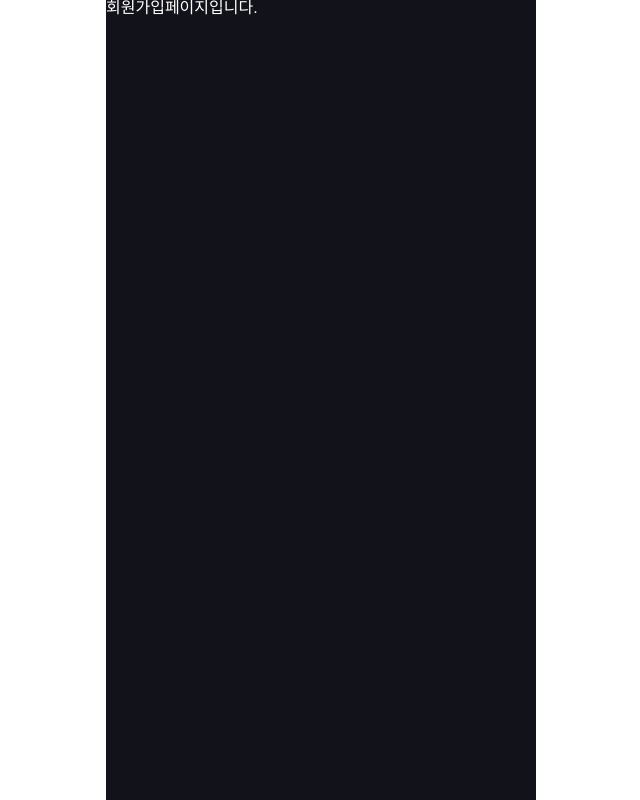
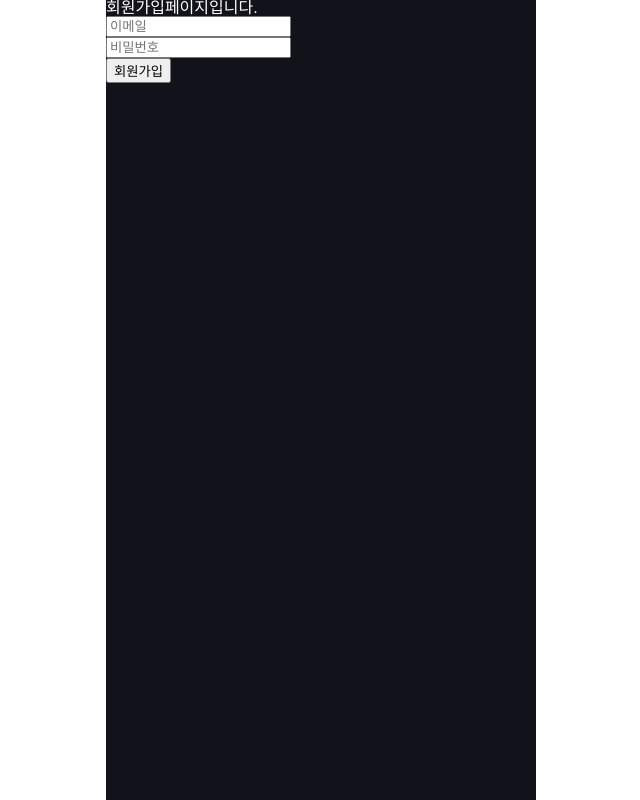
Before and after one commit to soohyun-dev/Remind, a React (Vite) app: page /SignUp in a window 1280 px wide. Shown: the whole page, without its empty margins (319-959 px from the left). Built offline with nearby package versions, Linux system fonts and the light colour scheme.

Commit message:
:sparkles: feat: firebase 회원가입 기능 구현

```diff
--- a/src/firebase.tsx
+++ b/src/firebase.tsx
@@ -15,8 +15,9 @@ const firebaseConfig = {
 
 const firebase = initializeApp(firebaseConfig);
 
+const firebaseAuth = getAuth(firebase);
 const fireStore = getFirestore(firebase);
 
 const auth = getAuth(firebase);
 
-export { fireStore, auth };
+export { firebaseAuth, fireStore, auth };
--- a/src/pages/SignUp/SignUp.tsx
+++ b/src/pages/SignUp/SignUp.tsx
@@ -1,9 +1,63 @@
+import { createUserWithEmailAndPassword } from "firebase/auth";
+import { useState } from "react";
+import { firebaseAuth } from "@/firebase";
 import { Layout } from "../Home/Home.styled";
+import { SignUpSection } from "./SignUp.styled";
 
 export default function SignUp() {
+  const [registerEmail, setRegisterEmail] = useState("");
+  const [registerPassword, setRegisterPassword] = useState("");
+  const [errorMsg, setErrorMsg] = useState("　");
+
+  // `회원가입` 버튼의 onClick에 할당
+  const register = async () => {
+    try {
+      setErrorMsg("　");
+      const createdUser = await createUserWithEmailAndPassword(
+        firebaseAuth,
+        registerEmail,
+        registerPassword
+      );
+      console.log(createdUser);
+      setRegisterEmail("");
+      setRegisterPassword("");
+    } catch (err) {
+      // console.log(err.code);
+      switch (err) {
+        case "auth/weak-password":
+          setErrorMsg("비밀번호는 6자리 이상이어야 합니다");
+          break;
+        case "auth/invalid-email":
+          setErrorMsg("잘못된 이메일 주소입니다");
+          break;
+        case "auth/email-already-in-use":
+          setErrorMsg("이미 가입되어 있는 계정입니다");
+          break;
+        default:
+      }
+    }
+  };
+
   return (
     <Layout>
-      <div>회원가입페이지입니다.</div>
+      <SignUpSection>
+        <div>회원가입페이지입니다.</div>
+        <div>
+          <input
+            onChange={(e) => setRegisterEmail(e.target.value)}
+            placeholder="이메일"
+          />
+        </div>
+        <div>
+          <input
+            onChange={(e) => setRegisterPassword(e.target.value)}
+            placeholder="비밀번호"
+          />
+        </div>
+        <div>
+          <button onClick={() => register()}>회원가입</button>
+        </div>
+      </SignUpSection>
     </Layout>
   );
 }
```
